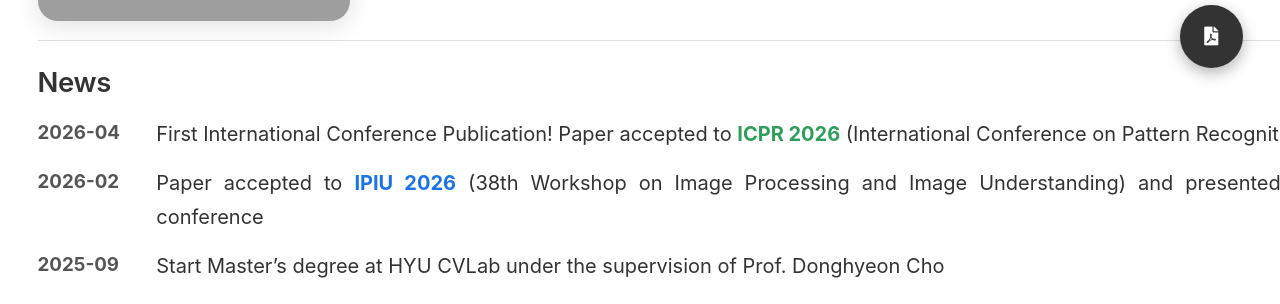
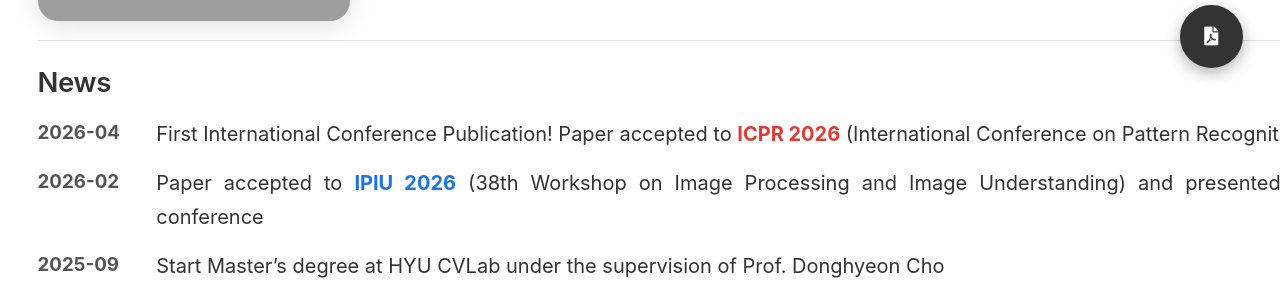
Before and after one commit to hjpark83/hjpark83.github.io, a Jekyll site: the page built from index.md, in a window 1280 px wide. Shown: the part 795-1099 px from the top of the page. Built offline with Jekyll 4.4.1, drawn with Linux system fonts in a browser that asks for light colours; nearby versions of some CDN libraries; grey boxes are pictures that could not be loaded.

Commit message:
red font

```diff
--- a/_sass/modern-resume-theme.scss
+++ b/_sass/modern-resume-theme.scss
@@ -272,7 +272,7 @@ p.quote {
 }
 
 .news-international .news-content strong {
-  color: #2e9e5b;
+  color: #e53935;
 }
 
 // Dark mode support
@@ -293,7 +293,7 @@ p.quote {
 }
 
 .dark .news-international .news-content strong {
-  color: #4caf82;
+  color: #ef9a9a;
 }
 
 // Left Section Navigation
```
